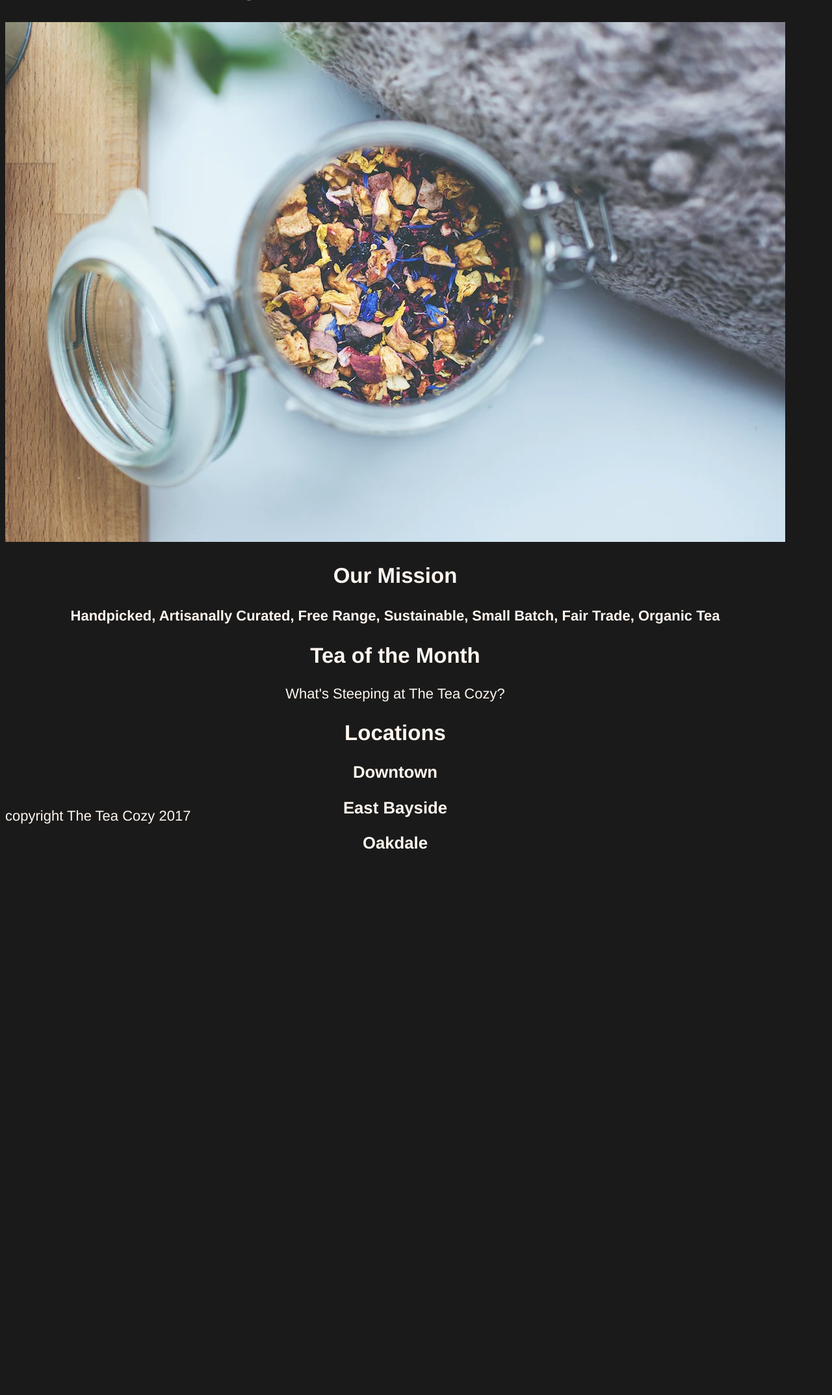
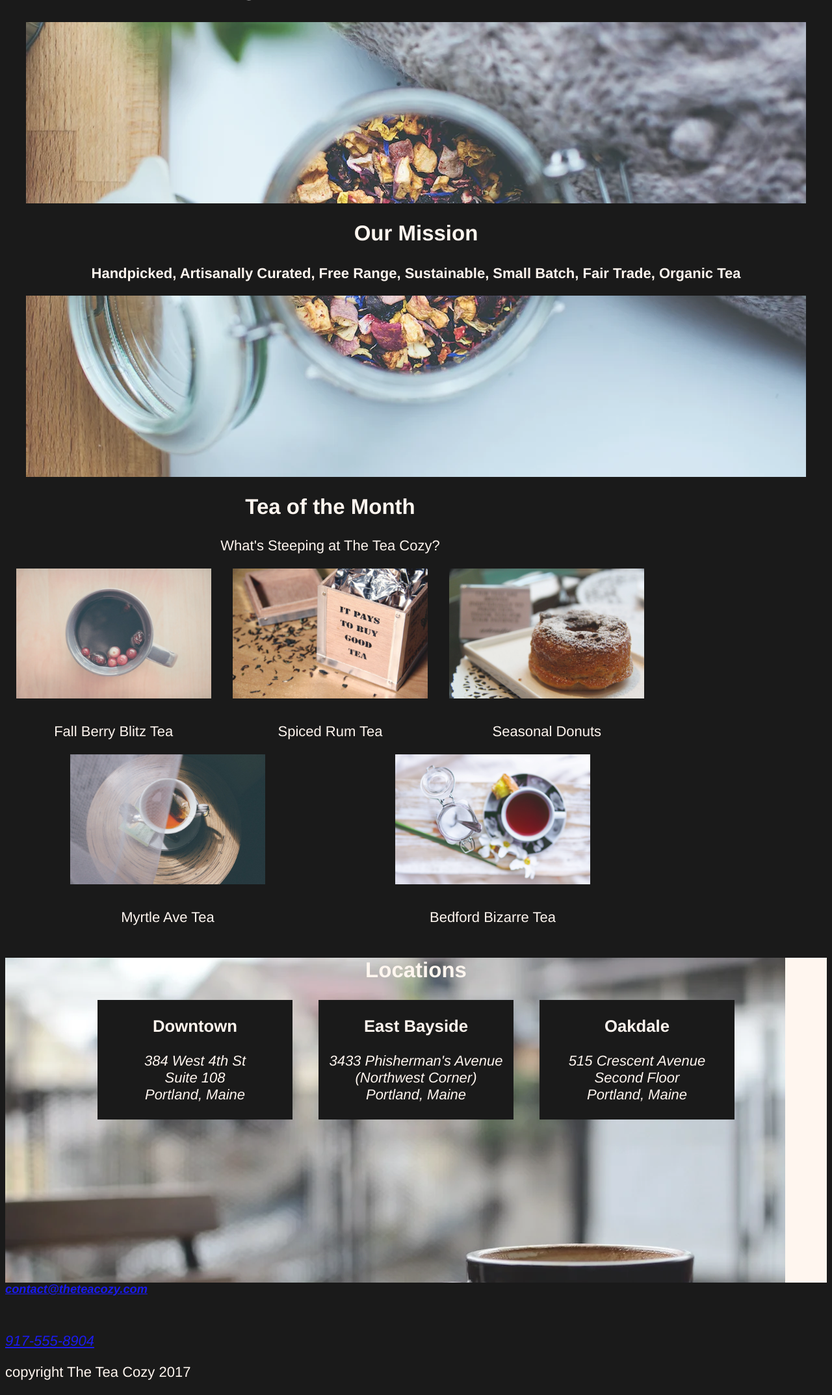
Before and after one commit to marstonlm/codecademy, a PHP site: page /OffPlatformProject/tea_cozy/index.html in a window 1280 px wide. Shown: the part 91-2238 px from the top of the page at 65% size. Before the commit the page ends 1398 px from the top, so only its background shows below. Run offline with PHP 8.4, Linux system fonts and the light colour scheme.

Commit message:
creating flexbox

```diff
--- a/OffPlatformProject/tea_cozy/css/style.css
+++ b/OffPlatformProject/tea_cozy/css/style.css
@@ -12,9 +12,13 @@ html {
 
 /* Main */
 main {
+  display: block;
+  flex-flow: column wrap;
+  justify-content: center;
+  align-items: center;
+  align-content: center;
   margin: 0;
   padding: 0;
-  display: inline-block;
   position: relative;
   top: 5.3125rem; /* To offset for fixed header. */
   text-align: center;
@@ -64,23 +68,74 @@ nav a {
 
 /* Our Mission */
 #mission {
+  display: flex;
+  justify-content: center;
+  align-items: center;
+  align-content: center;
+  background: seashell url("../images/mission-background.jpg") no-repeat;
+  background-position: right;
   text-align: center;
   margin: 0 auto;
+  height: 700px;
+  width: 1200px;
 }
-#mission>img {
-  position: relative;
-  width: 100%;
-  height: 700px;
-}
-#mission>.content {
+
+#mission .content {
   background-color: black;
   width: 1200px;
+  height: 142px;
 
 }
 
 /* Tea of Month */
+#tea-of-month{
+  display: block;
+  flex-direction: row;
+  justify-content: center;
+  align-items: center;
+  width: 1000px;
+}
+.teas {
+  display: flex;
+  flex-flow: row wrap;
+  justify-content: space-around;
+}
+.teas img {
+  padding-bottom: 10px;
+  width: 300px;
+  height: 200px;
+}
 
 /* Locations */
+#locations-section {
+  background: seashell url("../images/locations-background.jpg") no-repeat;
+/*  display: block;
+  justify-content: center;
+  align-items: center;
+  align-content: center; */
+  height: 500px;
+}
 
+.locations {
+  display: flex;
+  justify-content: center;
+  align-items: center;
+  align-content: center;
+  gap: 40px;
+  padding-bottom: 15px;
+}
+
+.address {
+  background-color: black;
+  width: 300px;
+  padding-bottom: 25px;
+}
 
 /* Footer */
+footer {
+  display: block;
+}
+#contact {
+  padding-top: 20px;
+  height: 200px;
+}
--- a/OffPlatformProject/tea_cozy/index.html
+++ b/OffPlatformProject/tea_cozy/index.html
@@ -30,7 +30,6 @@
     <div id="mission">
 
       <div class="content">
-        <img src="images/mission-background.jpg">
         <h2>Our Mission</h2>
         <h4>Handpicked, Artisanally Curated, Free Range, Sustainable, Small Batch, Fair Trade, Organic Tea</h4>
       </div>
@@ -40,32 +39,75 @@
     <div id="tea-of-month">
       <h2>Tea of the Month</h2>
       <p>What's Steeping at The Tea Cozy?</p>
+      <div class="teas">
+        <div>
+          <img src="images/berryblitz.jpg" alt="Tea">
+          <p>Fall Berry Blitz Tea</p>
+        </div>
+        <div>
+          <img src="images/spiced-rum.jpg">
+          <p>Spiced Rum Tea</p>
+        </div>
+        <div>
+          <img src="images/donut.jpg">
+          <p>Seasonal Donuts</p>
+        </div>
+        <div>
+          <img src="images/myrtle-ave.jpg">
+          <p>Myrtle Ave Tea</p>
+        </div>
+        <div>
+          <img src="images/bedford-bizarre.jpg">
+          <p>Bedford Bizarre Tea</p>
+        </div>
+      </div>
     </div>
 
     <!-- Locations -->
-    <div id="locations">
+    <div id="locations-section">
       <h2>Locations</h2>
-      <div>
+      <div class="locations">
+        <div class="address">
           <h3>Downtown</h3>
+          <address>
+            384 West 4th St <br />
+            Suite 108 <br />
+            Portland, Maine
+          </address>
         </div>
-      <div>
+        <div class="address">
           <h3>East Bayside</h3>
+          <address>
+            3433 Phisherman's Avenue <br />
+            (Northwest Corner) <br />
+            Portland, Maine
+          </address>
         </div>
-      <div>
+        <div class="address">
           <h3>Oakdale</h3>
+          <address>
+            515 Crescent Avenue <br />
+            Second Floor <br />
+            Portland, Maine
+          </address>
         </div>
       </div>
-
-    <!-- Contact -->
-    <div id="contact">
-
     </div>
 
   </main>
 
   <!-- Footer -->
   <footer>
+    <div id="contact">
+      <h2>The Tea Cozy</h2>
+      <address>
+        <h5><a href="mailto:contact@theteacozy.com">contact@theteacozy.com</a></h5><br />
+        <a href="tel:+19175558904">917-555-8904</a>
+      </address>
+    </div>
+    <div>
       <p>copyright The Tea Cozy 2017</p>
+    </div>
   </footer>
 </body>
 
```
Lines whose indentation alone changed are shown as unchanged.
